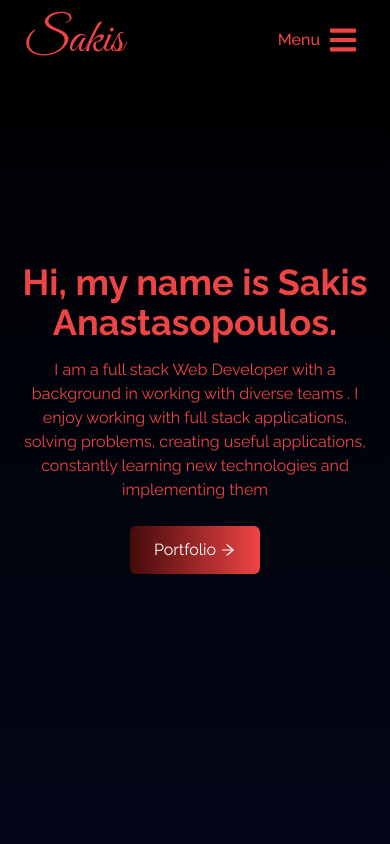
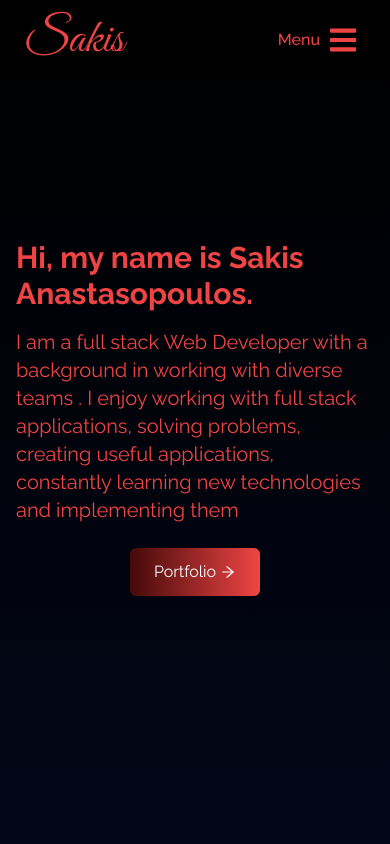
Before and after one commit to sakis-anast/portfolio, a React (Create React App) app: page / in a window 390 px wide. Shown: the top 844 px of the page. Built offline with nearby package versions, Linux system fonts and the light colour scheme.

Commit message:
nav and responsive

```diff
--- a/package.json
+++ b/package.json
@@ -10,6 +10,7 @@
     "react-dom": "^18.2.0",
     "react-icons": "^4.10.1",
     "react-scripts": "5.0.1",
+    "react-scroll": "^1.8.9",
     "web-vitals": "^2.1.4"
   },
   "scripts": {
--- a/src/components/About.jsx
+++ b/src/components/About.jsx
@@ -2,7 +2,7 @@ import React from 'react'
 
 const About = () => {
   return (
-    <div name="about" className='w-full md:h-screen bg-gradient-to-b from-black to-slate-950 text-red-500'>
+    <div name="about" className='w-full h-screen bg-gradient-to-b from-black to-slate-950 text-red-500'>
         <div className='max-w-screen-lg p-4 mx-auto flex flex-col
         justify-center w-full h-full'>
             <div className='pb-8'>
--- a/src/components/Home.jsx
+++ b/src/components/Home.jsx
@@ -1,24 +1,26 @@
 import React from 'react'
 import {AiOutlineArrowRight} from "react-icons/ai"
+import {Link} from "react-scroll"
+
 const Home = () => {
   return (
 <div name="home" className='h-screen w-full bg-gradient-to-b
 from-black to-slate-950'>
     <div className='max-w-screen-lg mx-auto flex flex-col
-    items-center justify-center h-full px-4 text-center'>
-            <h2 className='text-4xl sm:text-7xl font-bold text-red-500'>Hi, my name is Sakis Anastasopoulos.</h2>
-            <p className='text-red-500 py-4 max-w-screen-sm '>
+    items-center justify-center h-full px-4 md:text-center'>
+            <h2 className='text-3xl sm:text-7xl font-bold text-red-500'>Hi, my name is Sakis Anastasopoulos.</h2>
+            <p className='text-red-500 py-4 max-w-screen-sm text-xl'>
             I am a full stack Web Developer with a background in working
 with diverse teams . I enjoy working with full stack applications,
 solving problems, creating useful applications, constantly
 learning new technologies and implementing them
             </p>
-                <button className='group text-white w-fit px-6 py-3 my-2 flex items-center rounded-md bg-gradient-to-r from-red-950 to-red-500'>
+                <Link to="portfolio" smooth duration={500}  className='group cursor-pointer text-white w-fit px-6 py-3 my-2 flex items-center rounded-md bg-gradient-to-r from-red-950 to-red-500'>
                     Portfolio
                     <span className='group-hover:rotate-90 duration-300'>
                         <AiOutlineArrowRight className='ml-1'/>
                     </span>
-                </button>
+                </Link>
                 </div>
                 <div>
 
--- a/src/components/NavBar.jsx
+++ b/src/components/NavBar.jsx
@@ -1,5 +1,6 @@
 import React ,{useState} from 'react'
 import {FaBars , FaTimes} from "react-icons/fa"
+import {Link} from "react-scroll"
 function NavBar() {
 
     const [navigation , setNavigation] =useState(false)
@@ -34,7 +35,8 @@ function NavBar() {
         <ul className='hidden md:flex'>
             {infos.map(info=> (
  <li key={info.id} className='px-4 cursor-pointer font-medium
-hover:scale-105 hover:text-white duration-200 capitalize'> {info.info} </li>
+hover:scale-105 hover:text-white duration-200 capitalize'> <Link to={info.info} smooth duration={500}>{info.info}</Link>
+ </li>
             ))}
         </ul>
 
@@ -56,7 +58,9 @@ hover:scale-105 hover:text-white duration-200 capitalize'> {info.info} </li>
   absolute top-0 left-0 w-full h-screen bg-gradient-to-b from-black to-slate-950'>
 {infos.map(info=> (
 <li key={info.id} className='py-6 px-4 cursor-pointer text-4xl
-capitalize'> {info.info} </li>
+capitalize'>
+<Link to={info.info} smooth duration={500} onClick={()=>setNavigation(!navigation)} >{info.info}</Link>
+  </li>
       ))}
   </ul>
 
--- a/src/components/Portfolio.jsx
+++ b/src/components/Portfolio.jsx
@@ -39,10 +39,10 @@ const Portfolio = () => {
                 <p className='py-6'>Check out my work here</p>
 
             </div>
-            <div  className='grid sm:grid-cols-2 md:grid-cols-3 gap-8  '>
+            <div  className='grid sm:grid-cols-2 md:grid-cols-3 gap-8 overflow-x-hidden pb-2'>
 
             {projects.map((project)=>(
-                <div key={project.id}className='shadow-md shadow-red-500 rounded-lg'>
+                <div key={project.id} className='shadow-md shadow-red-500 rounded-lg '>
                     <img src={project.src} alt='' className='rounded-md duration-200 hover:scale-105'></img>
                     <div className='flex items-center justify-center'>
                         <button className='w-1/2 px-6 py-3 m-4 hover:scale-105 hover:text-white duration-300'>Demo</button>
--- a/src/components/Skills.jsx
+++ b/src/components/Skills.jsx
@@ -49,7 +49,7 @@ const Skills = () => {
 
     ]
   return (
-    <div name="skills" className=' w-full bg-gradient-to-b
+    <div name="skills" className=' w-full h-screen bg-gradient-to-b
     from-black to-slate-950'>
         <div className='max-w-screen-lg mx-auto p-4 flex flex-col justify-center h-full w-full
         text-red-500' >
@@ -59,7 +59,7 @@ const Skills = () => {
             </div>
             <div className='w-full grid grid-cols-2 sm:grid-cols-3 gap-8 text-center py-8  sm:px-0'>
                 {skills.map((skill)=>(
- <div key={skill.id}className={`shadow-md hover:scale-105 duration-500 sm:py-6  rounded-lg ${skill.style}`}>
+ <div key={skill.id}className={`shadow-md hover:scale-105 duration-500   rounded-lg ${skill.style}`}>
  <img src={skill.src} alt={skill.tittle}  className='w-20 mx-auto'/>
  <p className='mt-4 text-white'> {skill.tittle} </p>
  </div>
```
Also changed, not shown: 1 other file (tests, documents, lock files or other folders).
